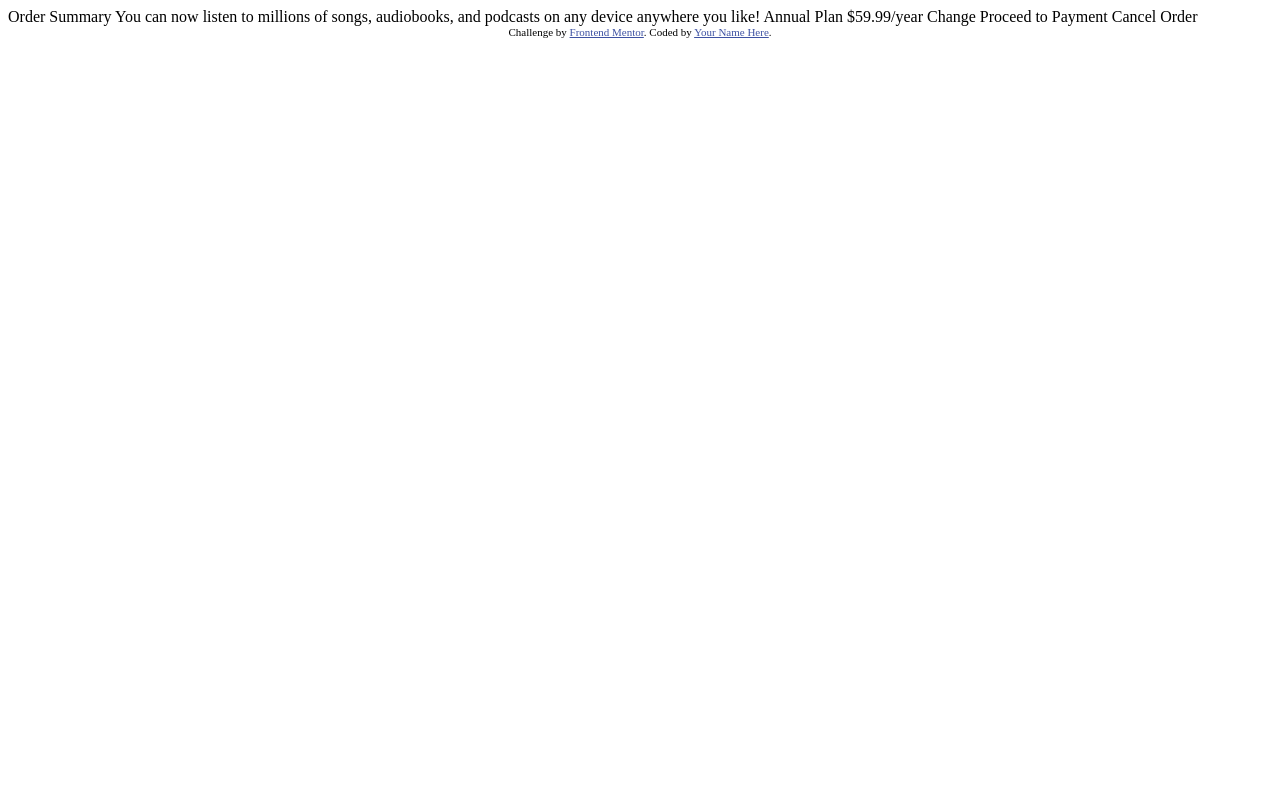
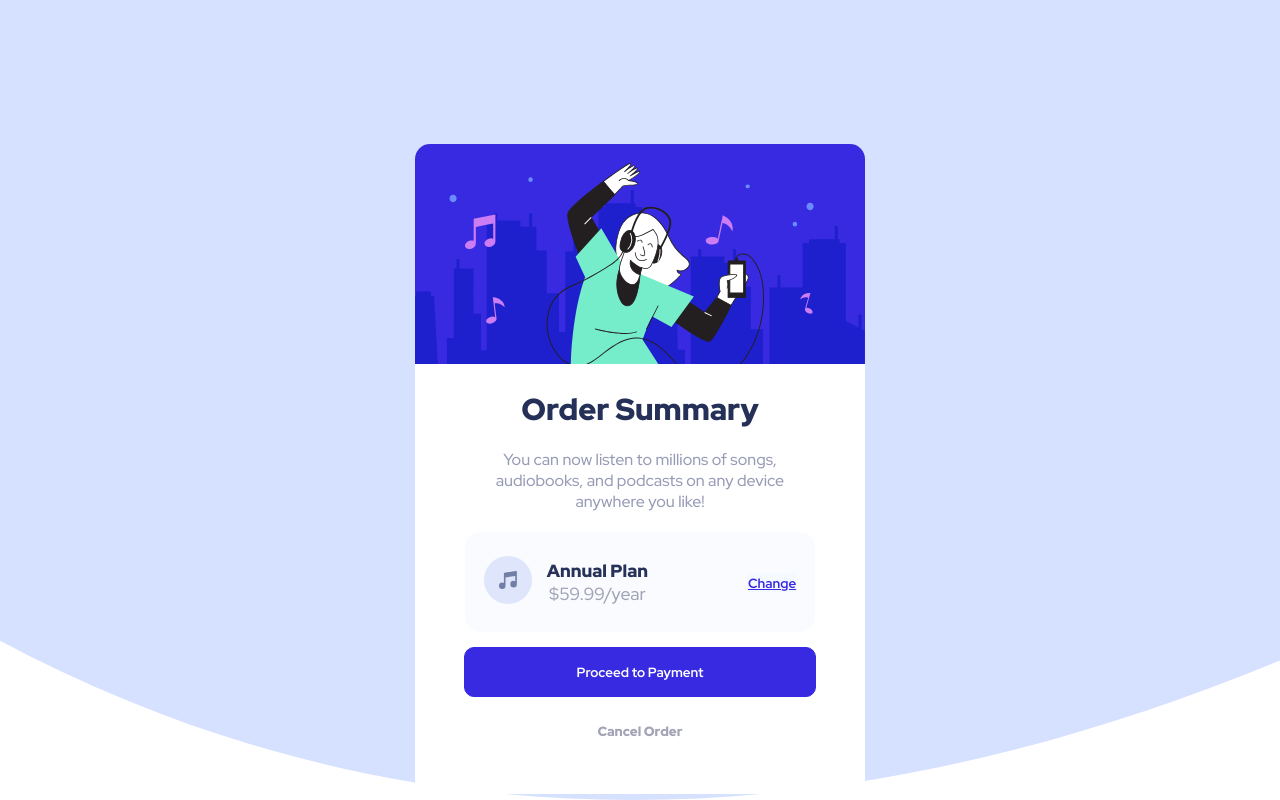
Before and after one commit to AntonioMesquit/ordersummarycomponent, a plain HTML site: page index.html in a window 1280 px wide. Drawn offline with Linux system fonts and the light colour scheme.

Commit message:
update and end

```diff
--- a/index.html
+++ b/index.html
@@ -2,36 +2,37 @@
 <html lang="en">
 <head>
   <meta charset="UTF-8">
-  <meta name="viewport" content="width=device-width, initial-scale=1.0"> <!-- displays site properly based on user's device -->
-
+  <meta name="viewport" content="width=device-width, initial-scale=1.0">
+  <link rel="stylesheet" href="style.css">
   <link rel="icon" type="image/png" sizes="32x32" href="./images/favicon-32x32.png">
-
   <title>Frontend Mentor | Order summary card</title>
-
-  <!-- Feel free to remove these styles or customise in your own stylesheet 👍 -->
-  <style>
-    .attribution { font-size: 11px; text-align: center; }
-    .attribution a { color: hsl(228, 45%, 44%); }
-  </style>
 </head>
 <body>
-
-  Order Summary
-
-  You can now listen to millions of songs, audiobooks, and podcasts on any
-  device anywhere you like!
-
-  Annual Plan
-  $59.99/year
-
-  Change
-
-  Proceed to Payment
-  Cancel Order
-
-  <div class="attribution">
-    Challenge by <a href="https://www.frontendmentor.io?ref=challenge" target="_blank">Frontend Mentor</a>.
-    Coded by <a href="#">Your Name Here</a>.
+  <div class="card">
+    <div class="image-container">
+      <img src="images/illustration-hero.svg" alt="woman-crazy">
+    </div>
+    <div class="text-container">
+      <div class="text-normal">
+        <h1 class="title">Order Summary</h1>
+        <p class="text-little">You can now listen to millions of songs,<br>audiobooks, and podcasts on any device<br>anywhere you like!</p>
+      </div>
+      <div class="little-box">
+        <div class="icon">
+        <img id="image2" src="images/icon-music.svg" alt="icon-music">
+        </div>
+        <div class="desc">
+          <h1 class="title-desc">Annual Plan</h1>
+          <p class="text-desc">$59.99/year</p>
+        </div>
+        <div>
+        <button id="but-0">Change</button></div>
+        </div>
+      <form class="butoes">
+        <button id="but-1">Proceed to Payment</button>
+        <button id="but-2">Cancel Order</button>
+      </form>
+    </div>
   </div>
 </body>
 </html>
--- /dev/null
+++ b/style.css
@@ -0,0 +1,245 @@
+@import url('https://fonts.googleapis.com/css2?family=Red+Hat+Display:wght@500;700;900&display=swap');
+
+/*
+font-family: 'Red Hat Display', sans-serif;
+
+*/
+
+*{
+    padding: 0;
+    margin: 0;
+    box-sizing: border-box;
+}
+body{
+    background-image: url(images/pattern-background-desktop.svg);
+    background-position: top left;
+    background-size: cover;
+    display: flex;
+    text-align: center;
+    justify-content: center;
+    align-content: center;
+    min-height: 100vh;
+    font-family: 'Red Hat Display' ;
+
+
+}
+.card{
+
+
+    width: 450px;
+    height: 164px;
+
+
+}
+.image-container{
+    height: 200px;
+}
+.text-container{
+    background-color: white;
+    height: 420px;
+    margin: auto;
+    border-bottom-left-radius: 15px;
+    border-bottom-right-radius: 15px;
+}
+img{
+    border-top-left-radius: 15px;
+    border-top-right-radius: 15px;
+}
+
+/*
+font-family: 'Red Hat Display', sans-serif;
+*/
+
+*{
+    padding: 0;
+    margin: 0;
+    box-sizing: border-box;
+}
+body{
+    background-image: url(images/pattern-background-desktop.svg);
+    background-position: left center;
+    background-size: cover;
+    display: flex;
+    text-align: center;
+    justify-content: center;
+    align-content: center;
+    min-height: 100vh;
+    font-family: 'Red Hat Display' ;
+    margin: auto;
+
+
+}
+.card{
+
+    margin-top: 9rem;
+    width: 450px;
+    height: 164px;
+
+
+}
+.text-container{
+    background-color: white;
+    height: 450px;
+    margin: auto;
+    border-bottom-left-radius: 15px;
+    border-bottom-right-radius: 15px;
+}
+
+
+.little-box{
+    background-color: hsla(224, 100%, 92%, 0.146);
+    display: flex;
+    margin: auto;
+    border-radius: 15px;
+    align-items: center;
+    justify-content: center;
+    width: 350px;
+    height: 100px;
+    margin-bottom: 15px;
+
+
+}
+
+.icon{
+    margin-right: 15px;
+}
+form{
+    display: flex;
+    flex-direction: column;
+
+}
+.title{
+    padding-top: 45px;
+    padding-bottom: 20px;
+    color: hsl(225.88,41.46%,24.12%);
+    font-family: 'Red Hat Display', sans-serif;
+    font-size: 700;
+
+}
+.text-little{
+    color: hsl(232.26,17.51%,65.29%);
+    padding-bottom: 20px;
+
+}
+
+
+.title-desc{
+    color: #273258;
+    font-size: 1.1rem;
+    font-family: 'Red Hat Display';
+    font-weight: 900;
+
+}
+
+form{
+    display: flex;
+    flex-direction: column;
+
+}
+.title{
+    color: hsl(225.88,41.46%,24.12%);
+    font-family: 'Red Hat Display', sans-serif;
+    font-weight: 900;
+    font-size: 1.9em;
+}
+
+.text-desc{
+    color: hsl(234,12.05%,67.45%);
+    font-family: 'Red Hat Display';
+    font-size: 1.1em;
+    font-weight: 500;
+
+
+
+}
+.desc{
+    margin-right: 100px;
+
+}
+
+#but-0{
+    border: none;
+    font-family: 'Red Hat Display';
+    text-decoration: underline;
+    cursor: pointer;
+    color: #382AE1;
+    font-weight: 700;
+    background-color: hsla(224, 100%, 92%, 0.146);
+}
+
+#but-1{
+   border: 1px solid #382AE1;
+   margin: auto;
+
+   color: white;
+   font-family: 'Red Hat Display';
+   background-color: #382AE1;
+   padding-right: 112px;
+   padding-left: 112px;
+   border-radius: 10px;
+   padding-bottom: 15px;
+   padding-top: 15px;
+   font-weight: 700;
+   margin-bottom: 25px;
+
+}
+#but-2{
+    border: none;
+    background-color: white;
+    color: hsl(234,12.05%,67.45%);
+    font-family: 'Red Hat Display';
+    font-weight: 900;
+    cursor: pointer;
+}
+
+#but-0:hover{
+    text-decoration: none;
+    color: #392ae1b0;
+
+}
+
+#but-1:hover{
+    background-color: #392ae1ba;
+    transition: 1s;
+    cursor: pointer;
+
+}
+#but-2:hover{
+   color: black;
+   transition: 1s;
+}
+@media screen and (max-width: 400px) {
+    body {
+        background-image: url(images/pattern-background-mobile.svg);
+    }
+
+    .image-container {
+        display: flex;
+        flex-direction: column;
+        height: 200px;
+        width: 400px;
+    }
+
+    img {
+        max-width: 100%;
+        border-top-left-radius: 0px;
+
+    }
+    .card{
+        margin-top: 0px;
+    }
+    .text-container {
+        width: 100%;
+        width: 400px;
+    }
+
+
+
+    .title {
+        font-size: 1.5em;
+    }
+
+    .text-desc {
+        font-size: 1em;
+    }
+}
```
